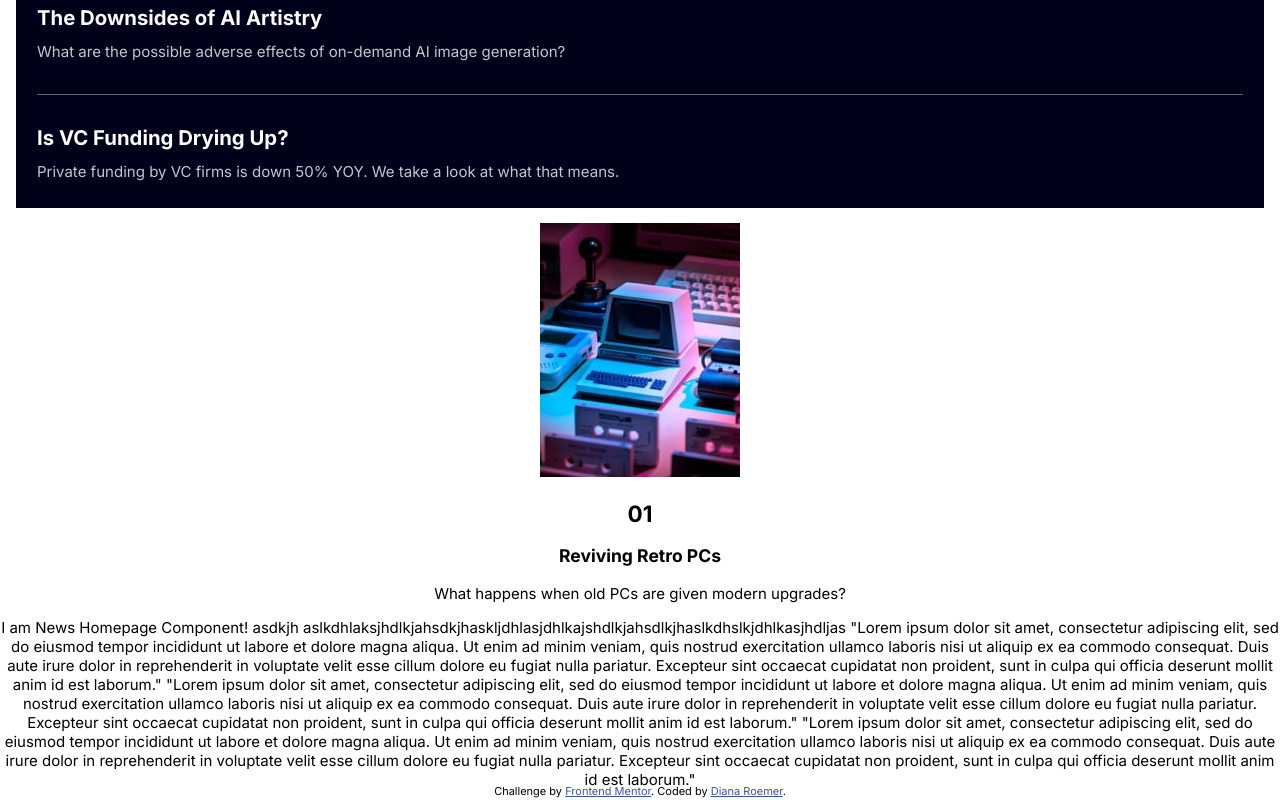
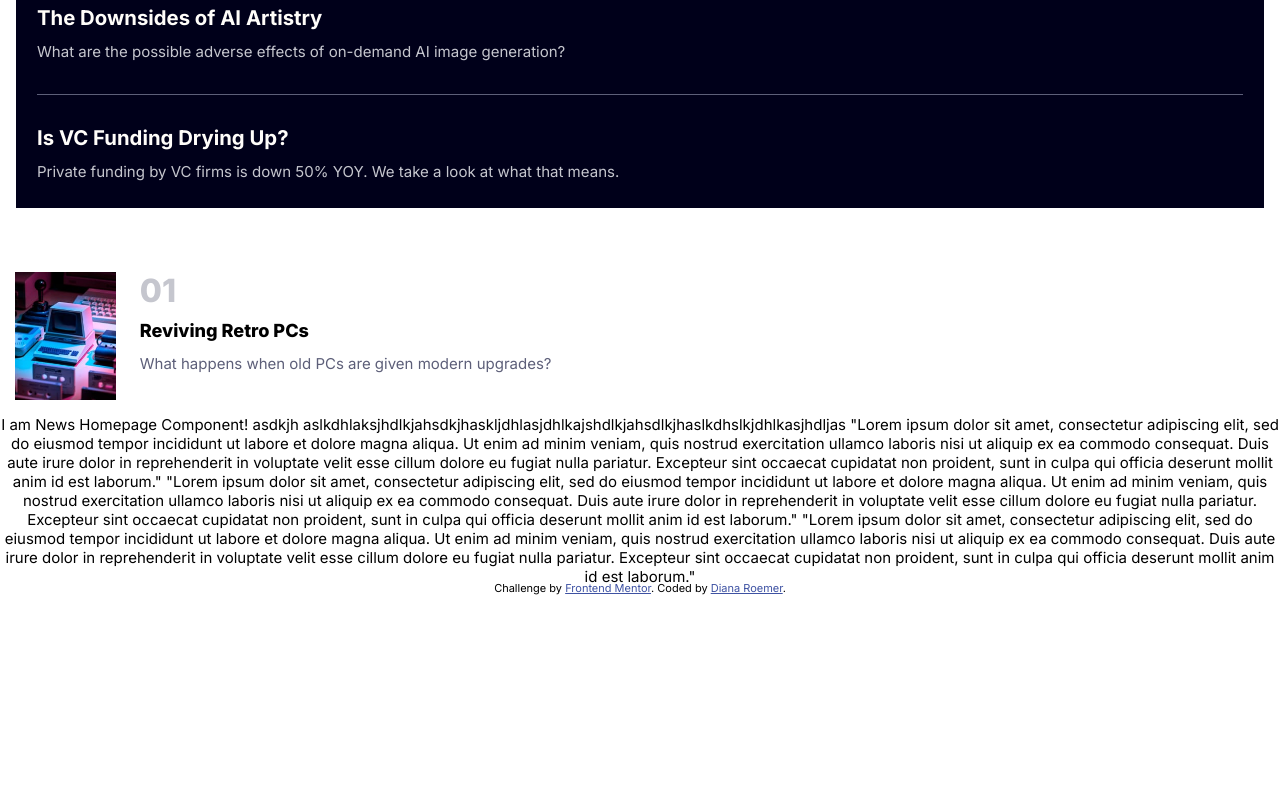
Before and after one commit to dianaroemer/news-homepage, a React (Create React App) app: page / in a window 1280 px wide. Shown: the part 1630-2430 px from the top of the page. After the commit the page ends 2227 px from the top, so only its background shows below. Built offline with nearby package versions, Linux system fonts and the light colour scheme.

Commit message:
Add and finish styling first stories pane

```diff
--- a/src/styles/NewsHomepage.scss
+++ b/src/styles/NewsHomepage.scss
@@ -139,3 +139,47 @@
     margin-bottom: 3px;
     padding-bottom: 0px;
 }
+
+.newsHomepageStoriesContainer {
+    margin: 15px;
+    text-align: left;
+}
+
+.newsHomepageStoryContainer {
+    display: flex;
+    padding-top: 49px;
+}
+
+.newsHomepageStoryThumbnail {
+    height: 128px;
+    padding-right: 10px;
+}
+
+.newsHomepageStoryContent {
+    color: _colors.$GrayishBlue;
+    margin-left: 14px;
+}
+
+.newsHomepageStoryNumber {
+    font-size: 2rem;
+    padding-top: 11px;
+    margin: 0px;
+    font-weight: 800;
+    line-height: 1rem;
+    padding-bottom: 10px;
+}
+
+.newsHomepageStoryTitle {
+    margin: 0px;
+    color: black;
+    font-weight: 800;
+    padding-top: 10px;
+    font-size: 1.13rem;
+}
+
+.newsHomepageStoryDescription {
+    color: _colors.$DarkGrayishBlue;
+    line-height: 1.58rem;
+    margin: 0;
+    padding-top: 10px;
+}
```
